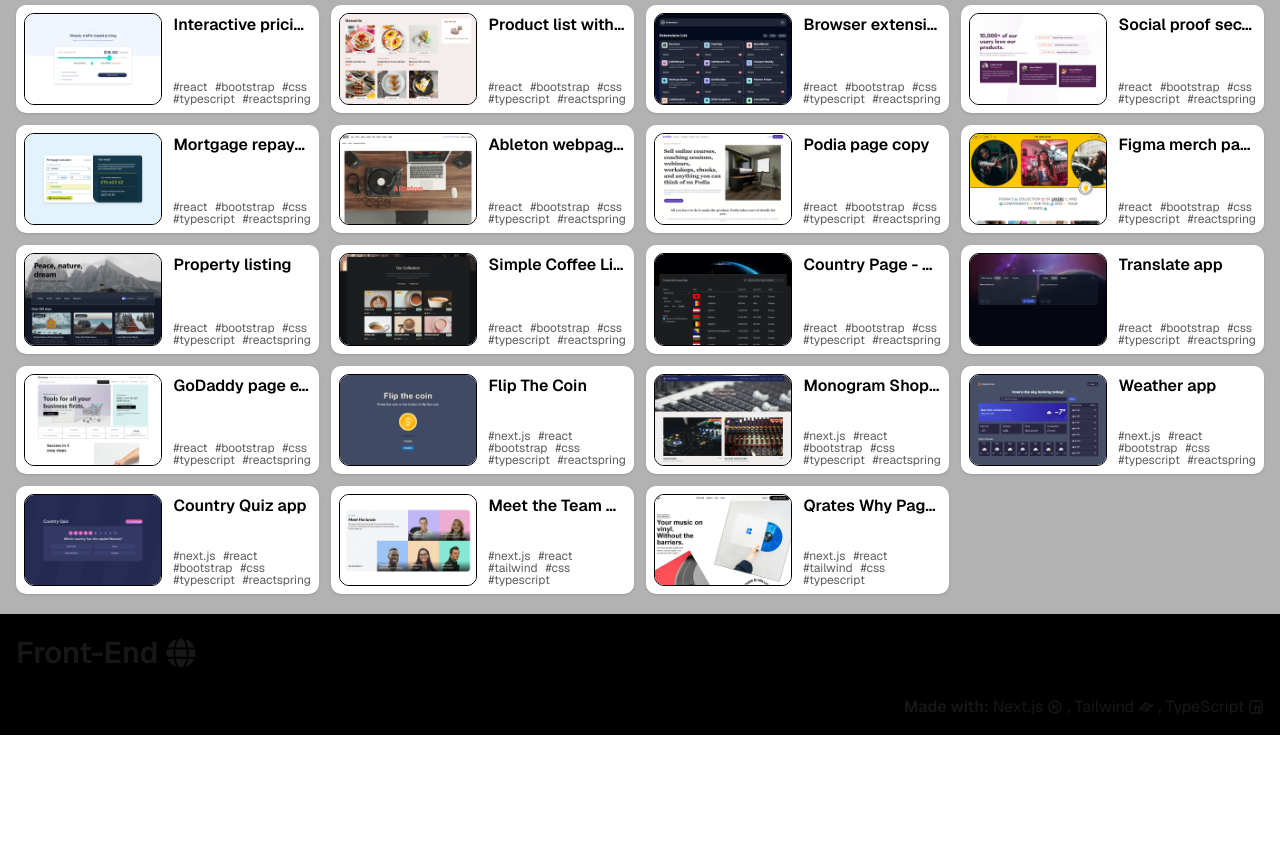
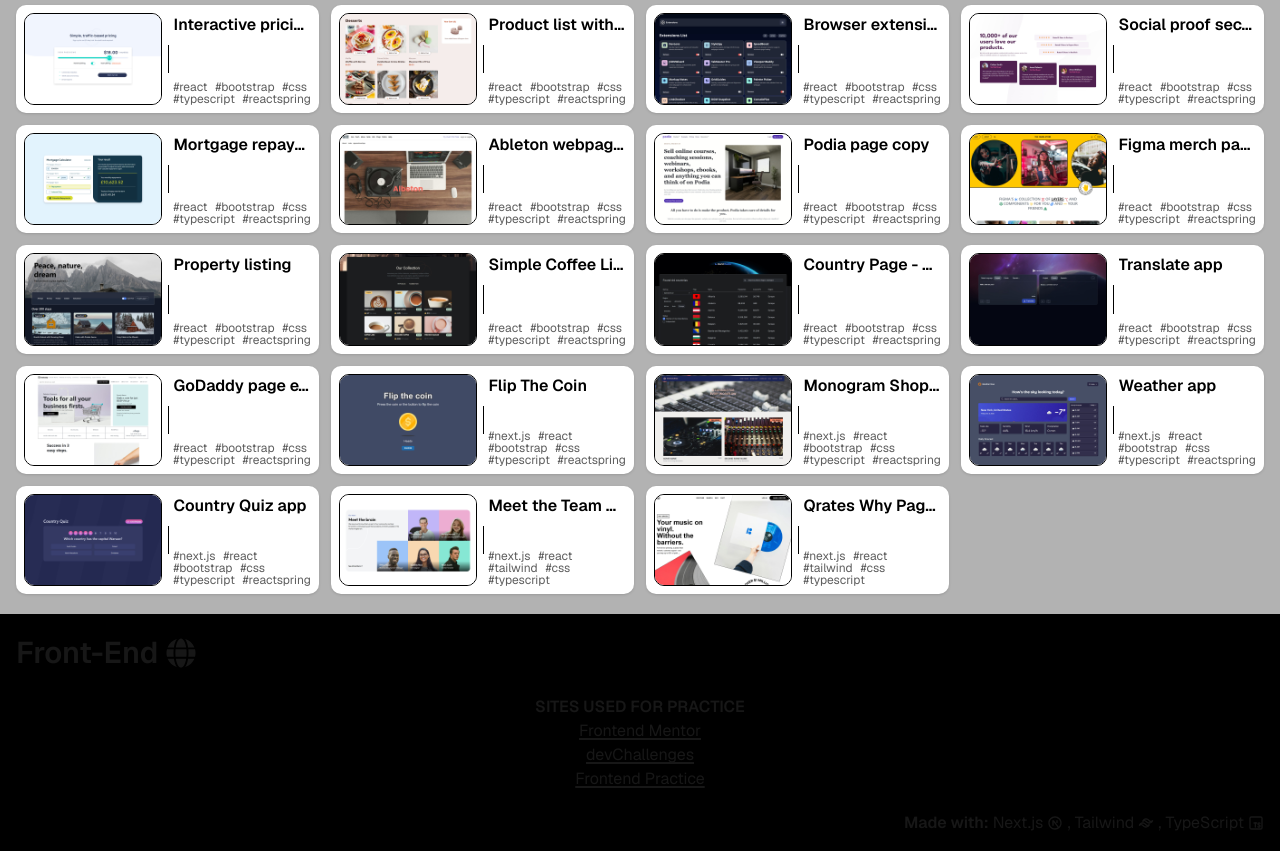
Before and after one commit to MrSeager/mr-seager-portfolio-2, a Next.js app: page / in a window 1280 px wide. Shown: the part 1820-2671 px from the top of the page. Before the commit the page ends 2555 px from the top, so only its background shows below. Built offline with nearby package versions, Linux system fonts and the light colour scheme.

Commit message:
12/15/2025

```diff
--- a/app/layout.tsx
+++ b/app/layout.tsx
@@ -40,7 +40,7 @@ export default function RootLayout({
   return (
     <html lang="en">
       <body
-        className={`${geistSans.variable} ${geistMono.variable} antialiased`}
+        className={`${geistSans.variable} ${geistMono.variable} overflow-x-hidden antialiased`}
       >
         {children}
       </body>
--- a/components/PortfolioFooter.tsx
+++ b/components/PortfolioFooter.tsx
@@ -1,3 +1,4 @@
+import Link from "next/link";
 //Icons
 import { FaGlobe } from "react-icons/fa";
 import { RiNextjsLine, RiTailwindCssLine } from "react-icons/ri";
@@ -6,8 +7,35 @@ import { TbBrandTypescript } from "react-icons/tb";
 export default function PortfolioFooter() {
     return (
         <footer className="w-full bg-black/75">
-            <div className="bg-[#000000] max-w-[100rem] mx-auto p-4 flex flex-col gap-5">
+            <div className="bg-[#000000] max-w-[100rem] mx-auto p-4 flex flex-col gap-5 max-sm:items-center">
                 <h3 className="flex items-center gap-2 font-semibold text-[30px]">Front-End <FaGlobe /></h3>
+                <ul className="mx-auto text-center">
+                    <li className="font-semibold uppercase">Sites used for practice</li>
+                    <li>
+                        <Link
+                            href="https://www.frontendmentor.io/"
+                            target='_blank'
+                            className="underline decoration-2 underline-offset-2 hover:decoration-[#F20505] hover:text-[#F20505] duration-500">
+                                Frontend Mentor
+                        </Link>
+                    </li>
+                    <li>
+                        <Link
+                            href="https://devchallenges.io/"
+                            target='_blank'
+                            className="underline decoration-2 underline-offset-2 hover:decoration-[#F20505] hover:text-[#F20505] duration-500">
+                                devChallenges
+                        </Link>
+                    </li>
+                    <li>
+                        <Link
+                            href="https://www.frontendpractice.com/"
+                            target='_blank'
+                            className="underline decoration-2 underline-offset-2 hover:decoration-[#F20505] hover:text-[#F20505] duration-500">
+                                Frontend Practice
+                        </Link>
+                    </li>
+                </ul>
                 <h4 className="text-end flex items-center gap-1 justify-end"><span className="font-semibold">Made with:</span> Next.js <RiNextjsLine />, Tailwind <RiTailwindCssLine />, TypeScript <TbBrandTypescript /></h4>
             </div>
         </footer>
--- a/components/PortfolioItem.tsx
+++ b/components/PortfolioItem.tsx
@@ -24,9 +24,12 @@ export default function PortfolioItem ({ item, filters }: PortfolioItemsInt) {
     return(
         <div
             tabIndex={0}
-            className='ease-in-out h-full shadow-sm relative overflow-hidden group rounded rounded-[10px] grid grid-cols-2 gap-3 p-2 bg-[#FFFFFF] items-center transition-discrete duration-400
+            className="ease-in-out h-full shadow-sm relative overflow-hidden group rounded rounded-[10px] grid grid-cols-2 gap-3 p-2 bg-[#FFFFFF] items-center transition-discrete duration-400
                         hover:scale-[1.03] hover:shadow-xl
-                        focus:scale-[1.03] focus:shadow-xl'
+                        focus:scale-[1.03] focus:shadow-xl
+
+                        before:content-[''] before:absolute before:top-10 before:bottom-10
+                        before:left-1/2 before:w-px before:bg-black"
         >
             <Image
                 src={item.image}
--- a/components/ProtfolioMain.tsx
+++ b/components/ProtfolioMain.tsx
@@ -20,7 +20,7 @@ export default function PortfolioMain({ data, filters }: PortfolioMainProps) {
         <main className="bg-black/75 w-full flex-1 flex">
             <motion.div
                 layout
-                className="mx-auto grid grid-cols-1 auto-rows-max sm:grid-cols-2 md:grid-cols-3 lg:grid-cols-4 w-full max-w-[100rem] gap-3 bg-[#B2B2B2] shadow-lg py-5 px-4"
+                className="mx-auto grid grid-cols-1 auto-rows-max sm:grid-cols-2 md:grid-cols-3 lg:grid-cols-4 w-full max-w-[100rem] gap-3 bg-[#B2B2B2] shadow-lg py-5 px-4 duration-1000"
                 variants={{
                     show: {
                         transition: {
```
